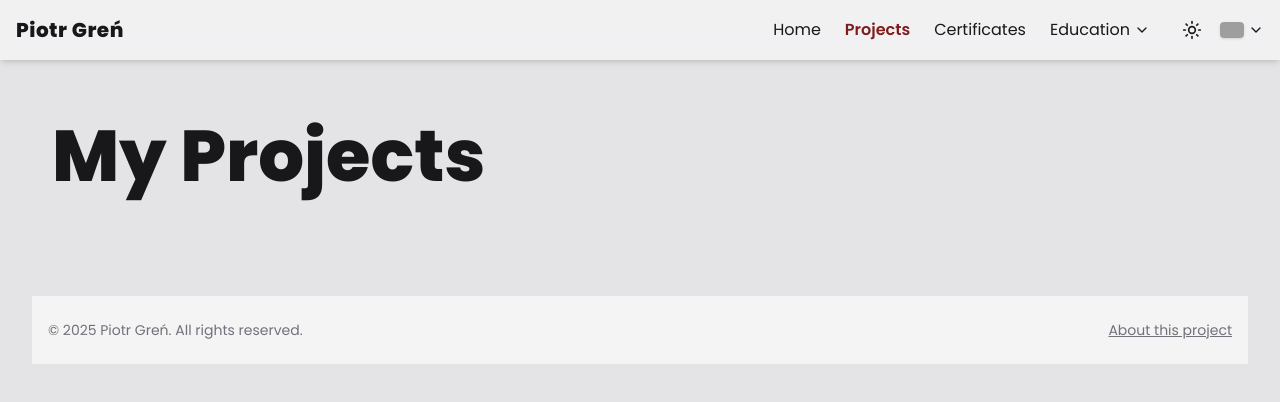
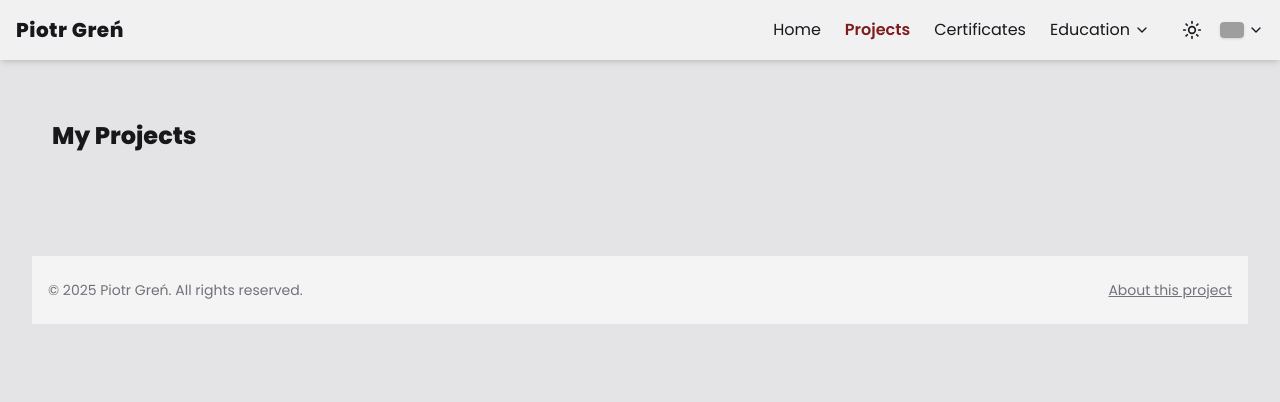
Before and after one commit to PiotrGren/piotrgren-portfolio, a React (Vite) app in the folder frontend/: page /projects in a window 1280 px wide. Shown: the top 402 px of the page. Built offline with nearby package versions, Linux system fonts and the light colour scheme; grey boxes are pictures that could not be loaded.

Commit message:
page-title mobile text-size

```diff
--- a/frontend/src/styles/base.css
+++ b/frontend/src/styles/base.css
@@ -15,7 +15,7 @@ body {
 
 /* Nagłówki stron */
 .page-title {
-  @apply text-7xl font-bold text-left pb-4;
+  @apply sm:text-2xl text-7xl font-bold text-left pb-4;
 }
 
 /* Kontener strony */
```
